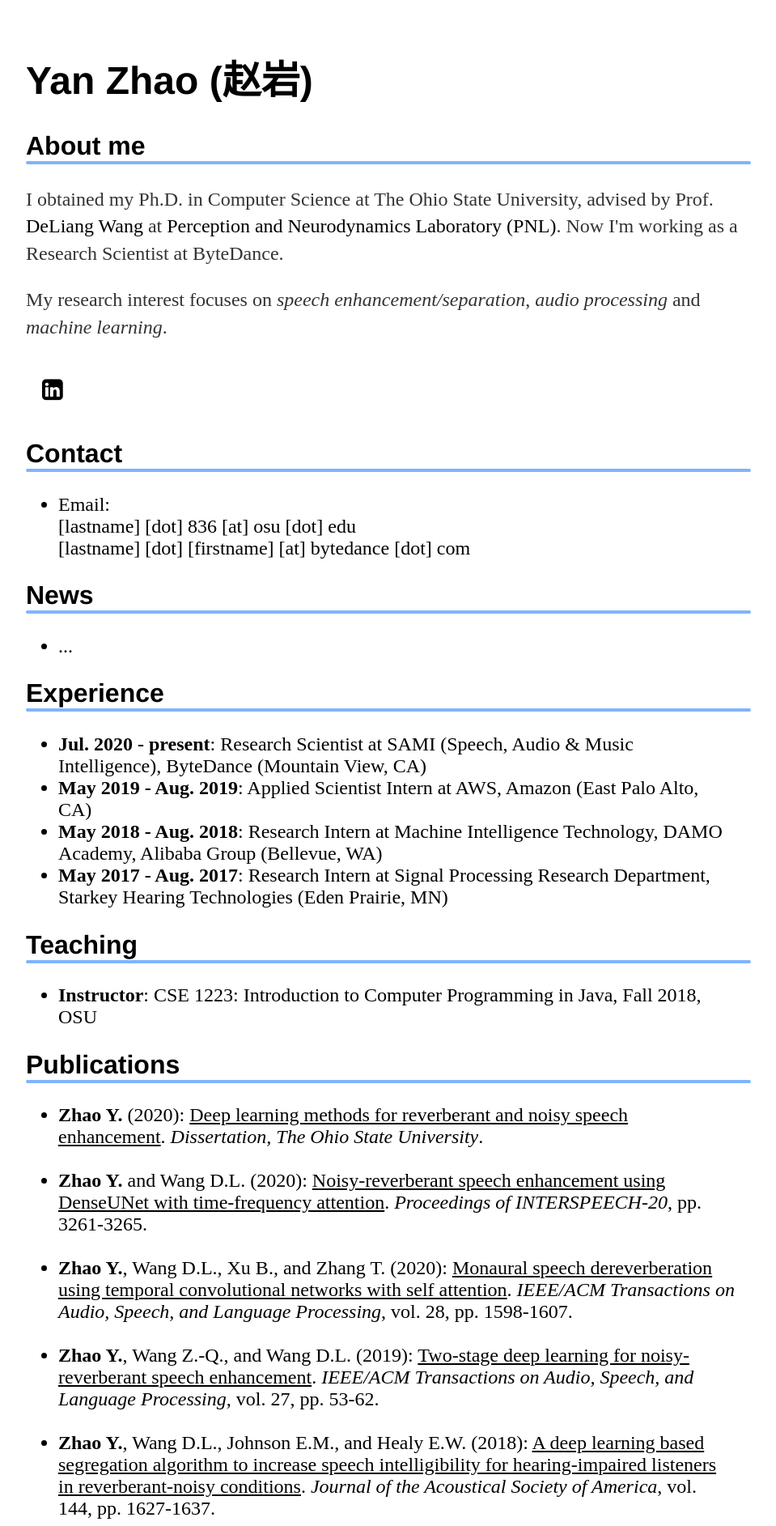
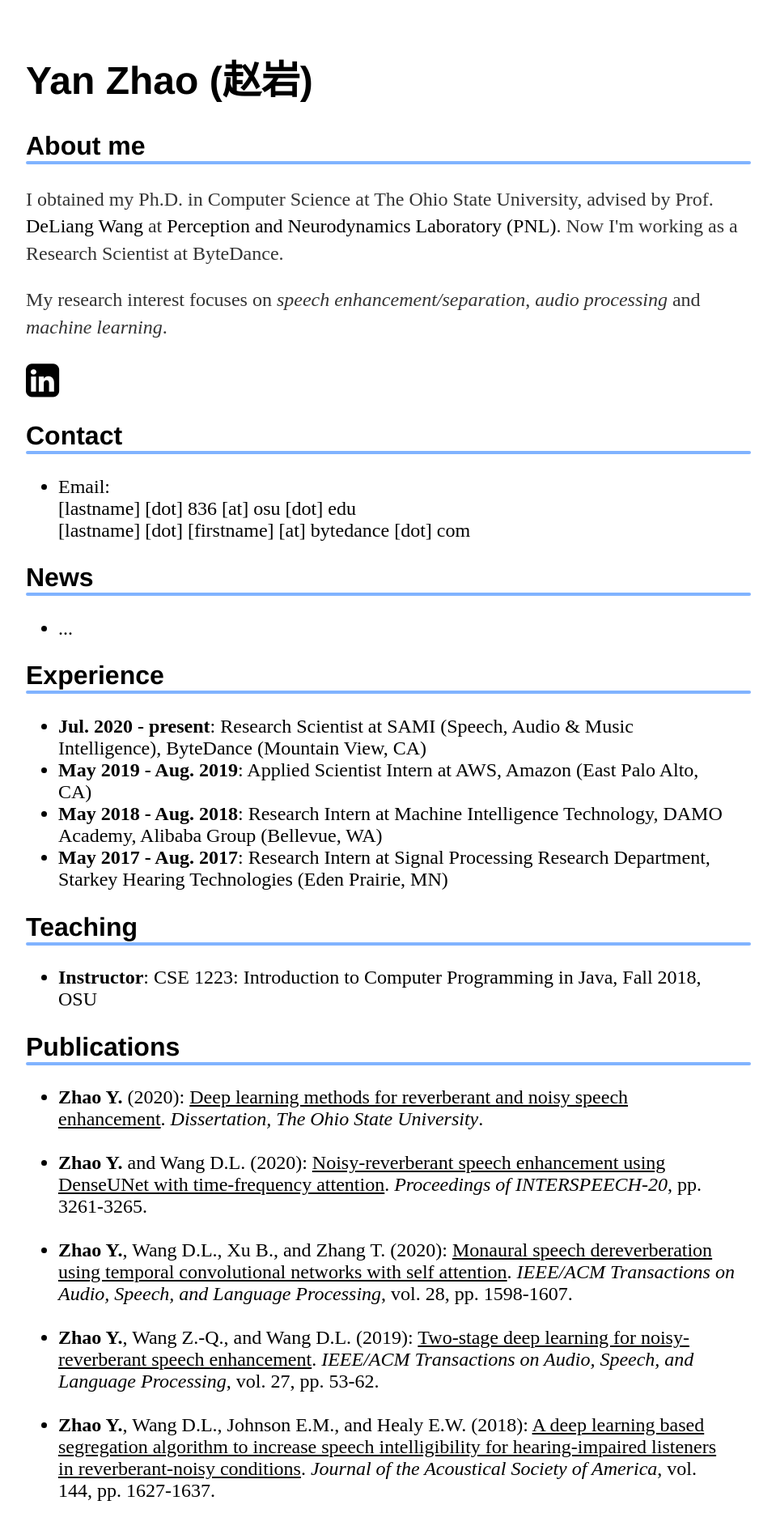
Before and after one commit to cliffzhao/cliffzhao.github.io, a Jekyll site: the page built from index.html, in a window 1280 px wide. Shown: the top 1885 px of the page at 81% size, without its empty margins (160-1119 px from the left). Built offline with Jekyll 4.4.1, drawn with Linux system fonts in a browser that asks for light colours; a style sheet for code colours, icons or effects is not loaded.

Commit message:
Update main.css

```diff
--- a/css/main.css
+++ b/css/main.css
@@ -80,14 +80,14 @@
 }
 
 /* Style all font awesome icons */
-.fa {
+/* .fa {
   padding: 20px;
   font-size: 30px;
   width: 50px;
   text-align: left;
   text-decoration: none;
   border-radius: 50%;
-}
+} */
 
 .fa:hover {
   opacity: 0.7;
```
